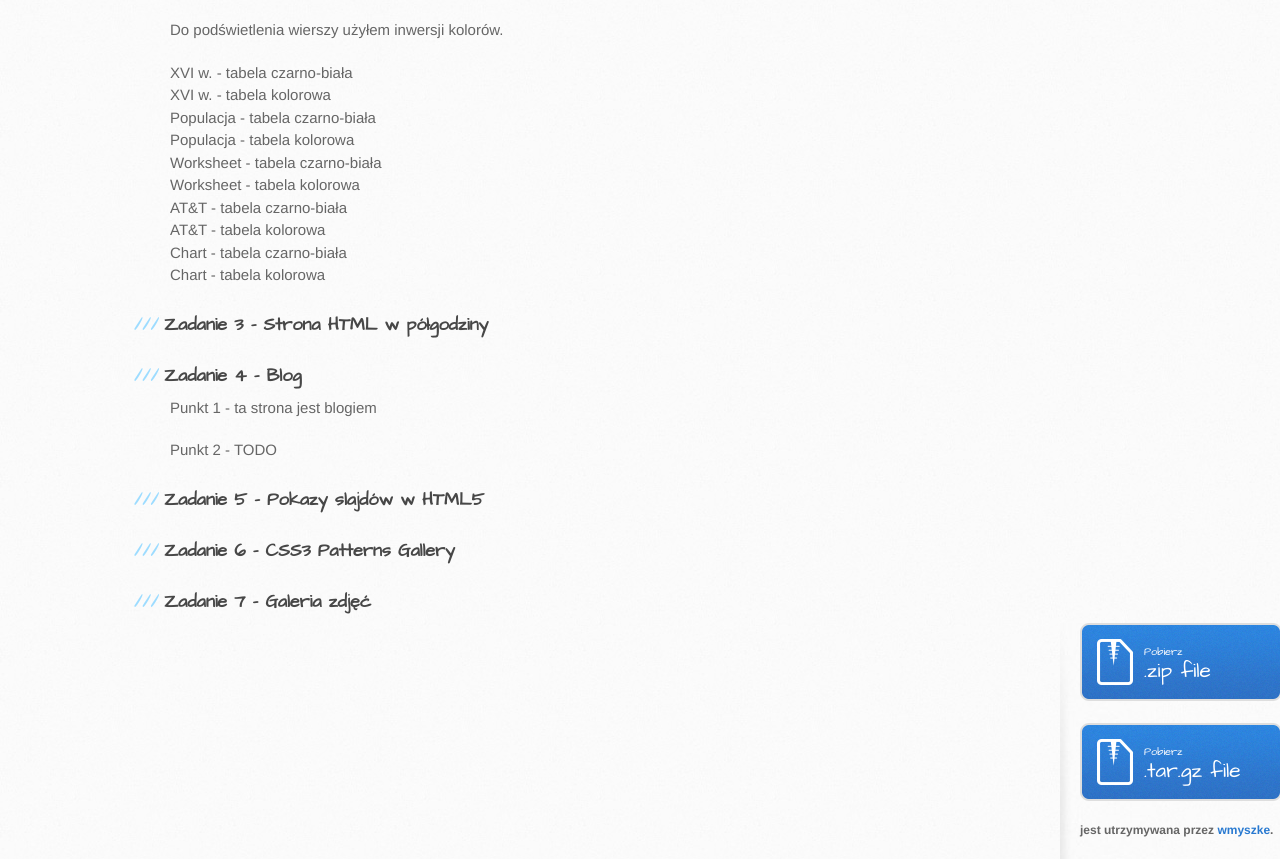
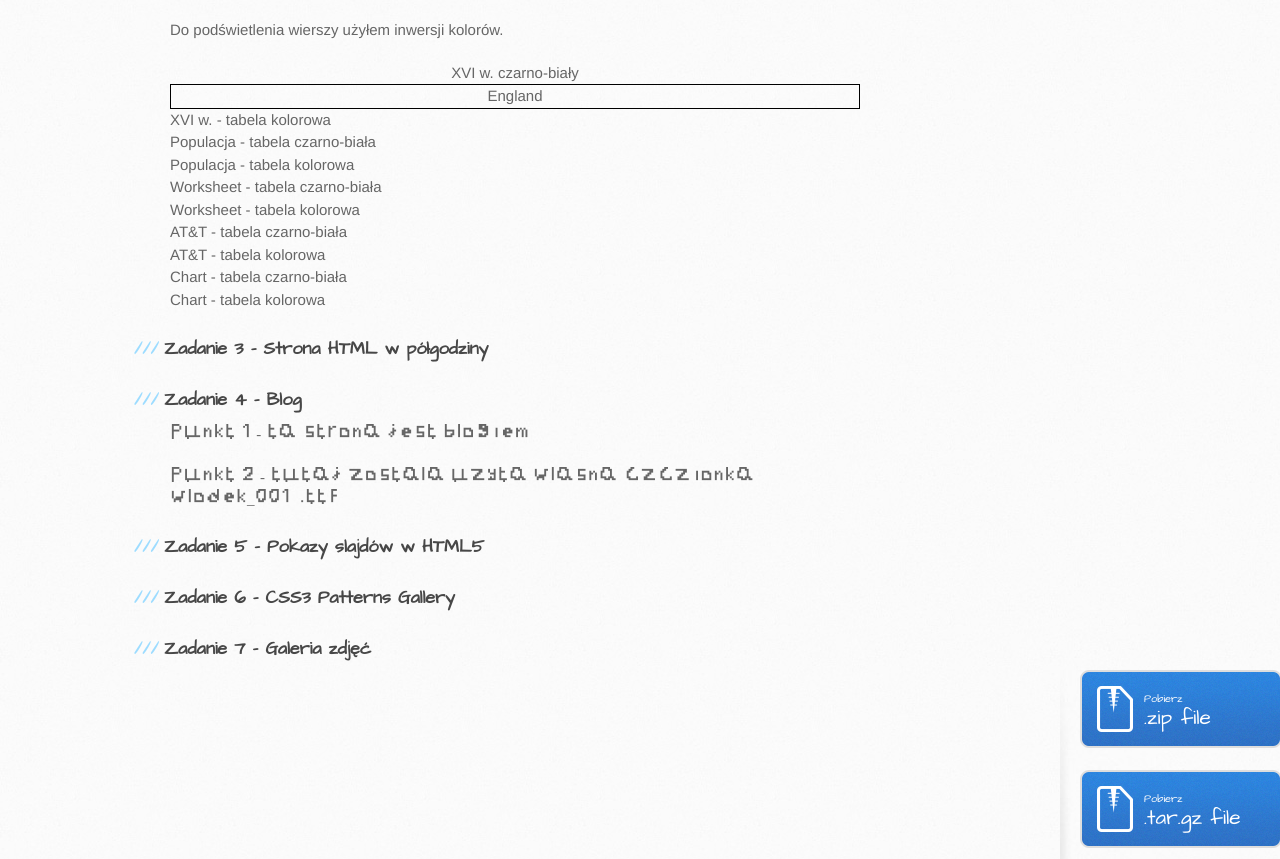
Before and after one commit to wmyszke/HCJ, a plain HTML site: page index.html in a window 1280 px wide. Shown: the part 1427-2286 px from the top of the page. Drawn offline with Linux system fonts and the light colour scheme.

Commit message:
zadanie_4_blog_i_wlasna_czcionka

```diff
--- /dev/null
+++ b/css_zadania/zad4.css
@@ -0,0 +1,5 @@
+@font-face {
+  font-family: 'wlodek_001';
+  src: url('../fonts/wlodek_001.ttf');
+}
+#wlasna_czcionka p { font-family: 'wlodek_001' }
--- a/index.html
+++ b/index.html
@@ -11,6 +11,8 @@
 
     <link rel="stylesheet" type="text/css" href="css_zadania/zad1.css" />
     <link rel="stylesheet" type="text/css" href="css_zadania/zad2.css" />
+
+     <link rel="stylesheet" type="text/css" href="css_zadania/zad4.css" />
 
     <!--[if lt IE 9]>
     <script src="//html5shiv.googlecode.com/svn/trunk/html5.js"></script>
@@ -251,9 +253,20 @@ table {
 <p>Do podświetlenia wierszy użyłem inwersji kolorów.</p>
 </div>
 </div>
-<div>XVI w. - tabela czarno-biała</div>
 
+<div id="zad2_szes_czb">
+	<table>
+		<caption>XVI w. czarno-biały</caption>
+			<tbody>
+				<tr>
+					<td>England</td>
+				</tr>
+			</tbody>
+	</table>
+</div>
+<div id="zad2_szes_kol">
 <div>XVI w. - tabela kolorowa</div>
+</div>
 
 <div>Populacja  - tabela czarno-biała</div>
 
@@ -274,9 +287,10 @@ table {
 <h3>Zadanie 3 - Strona HTML w półgodziny</h3>
 
 <h3>Zadanie 4 - Blog</h3>
-
-<p>Punkt 1 - ta strona jest blogiem</p>
-<p>Punkt 2 - TODO</p>
+<div id="wlasna_czcionka">
+	<p>Punkt 1 - ta strona jest blogiem</p>
+	<p>Punkt 2 - tutaj zostala uzyta wlasna czczionka wlodek_001.ttf</p>
+</div>
 
 <h3>Zadanie 5 - Pokazy slajdów w HTML5</h3>
 
```
Also changed, not shown: fonts/wlodek_001.ttf (added).
